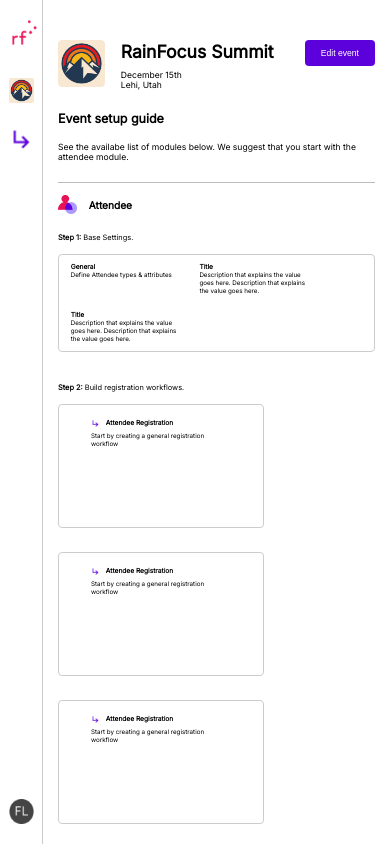
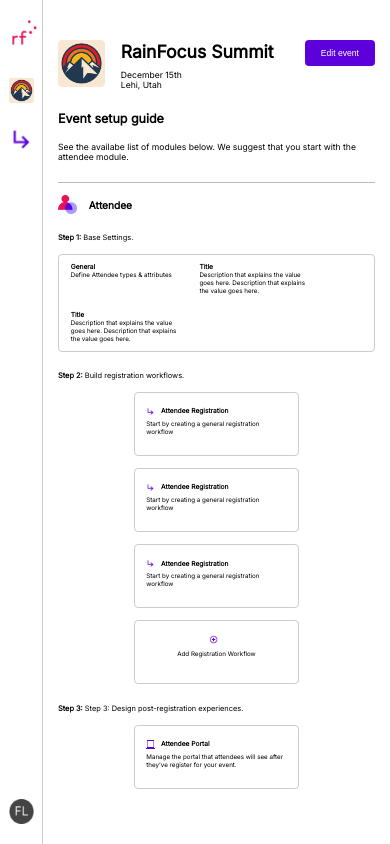
Before and after one commit to luis96raul1/rainfocus-summit, a React (Create React App) app: page / in a window 390 px wide. Built offline with nearby package versions, Linux system fonts and the light colour scheme.

Commit message:
main page working for mobile

```diff
--- a/src/components/cards/card.scss
+++ b/src/components/cards/card.scss
@@ -69,8 +69,12 @@
   .card-container.step1 {
     width: 29vw;
   }
-  .card-container.step2 {
+  .card-container.step2,
+  .step3 {
     width: 36vw;
+    padding: 0 3vw;
+    min-height: 16vw;
+
     .title-container {
       margin-top: 3.7vw;
       margin-bottom: 1.1vw;
--- a/src/components/step.scss
+++ b/src/components/step.scss
@@ -35,6 +35,8 @@
 
 @media (max-width: 765px) {
   .step-container {
+    margin-bottom: 3.1vw;
+
     .step-title-container {
       span {
         font-size: 1.9vw;
@@ -44,5 +46,14 @@
       padding: 2vw 3vw;
       gap: 4vw;
     }
+    .step2-container {
+      gap: 3vw;
+      justify-content: center;
+    }
+    .step3-container {
+      .card-container.step3 {
+        margin: auto;
+      }
+    }
   }
 }
```
